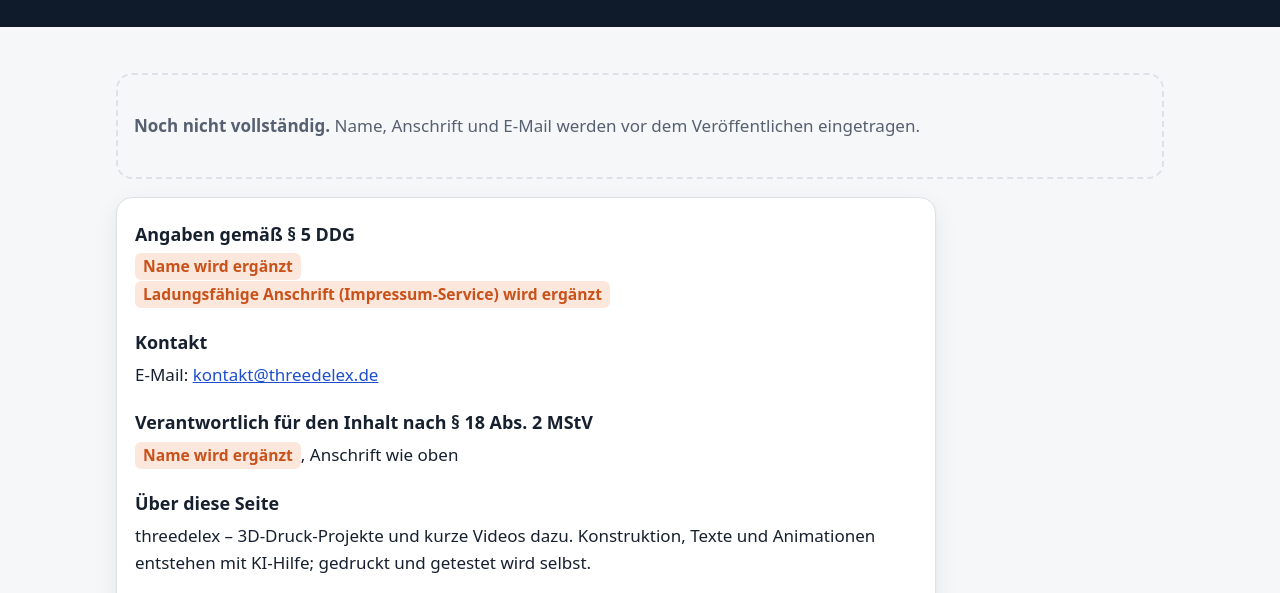
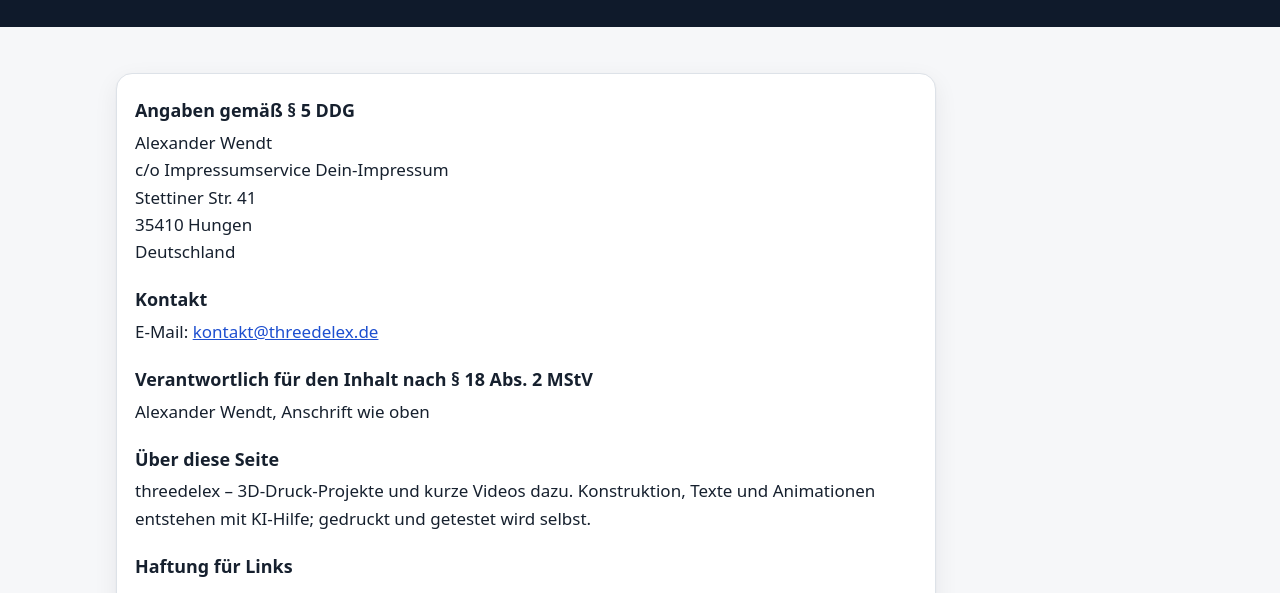
Before and after one commit to thelichtler-cloud/threedelex-web, a plain HTML site: page impressum/index.html in a window 1280 px wide. Shown: the part 180-773 px from the top of the page. Drawn offline with Linux system fonts and the light colour scheme.

Commit message:
Impressum: Anschrift Dein-Impressum eingetragen (Alexander Wendt, c/o Impressumservice Dein-Impressum); Datenschutz und Formnext neu gebaut

```diff
--- a/impressum/index.html
+++ b/impressum/index.html
@@ -21,15 +21,15 @@
 <div class="seitenkopf"><div class="huelle"><h1>Impressum</h1><p>Angaben zu dieser Seite.</p></div></div>
 <main class="huelle">
 <section class="abschnitt">
-<div class="platzhalter" style="margin-bottom:18px"><p><strong>Noch nicht vollständig.</strong> Name, Anschrift und E-Mail werden vor dem Veröffentlichen eingetragen.</p></div>
+
 <div class="kasten recht">
   <h3>Angaben gemäß § 5 DDG</h3>
-  <p><span class="fehlt">Name wird ergänzt</span><br><span class="fehlt">Ladungsfähige Anschrift (Impressum-Service) wird ergänzt</span></p>
+  <p>Alexander Wendt<br>c/o Impressumservice Dein-Impressum<br>Stettiner Str. 41<br>35410 Hungen<br>Deutschland</p>
   <h3>Kontakt</h3>
   <p>E-Mail: <a href="mailto:kontakt@threedelex.de">kontakt@threedelex.de</a></p>
 
   <h3>Verantwortlich für den Inhalt nach § 18 Abs. 2 MStV</h3>
-  <p><span class="fehlt">Name wird ergänzt</span>, Anschrift wie oben</p>
+  <p>Alexander Wendt, Anschrift wie oben</p>
   <h3>Über diese Seite</h3>
   <p>threedelex – 3D-Druck-Projekte und kurze Videos dazu.
   Konstruktion, Texte und Animationen entstehen mit KI-Hilfe; gedruckt und getestet wird selbst.</p>
```
Also changed, not shown: datenschutz/index.html (+2 -2 lines), formnext/index.html (+1 -1 lines).
